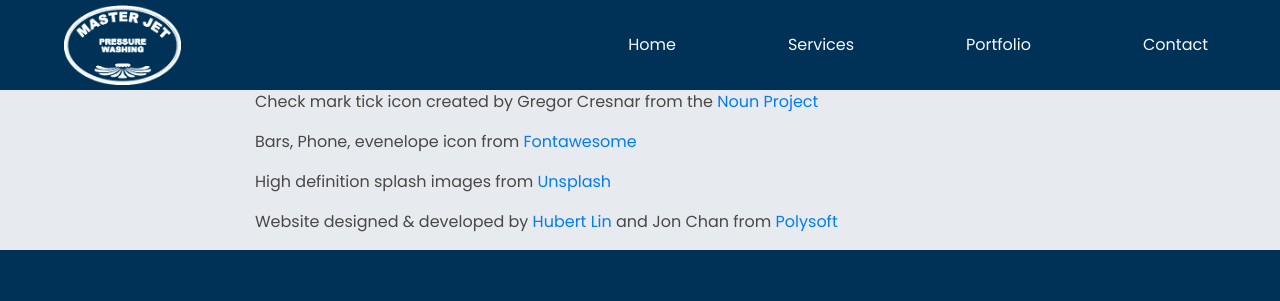
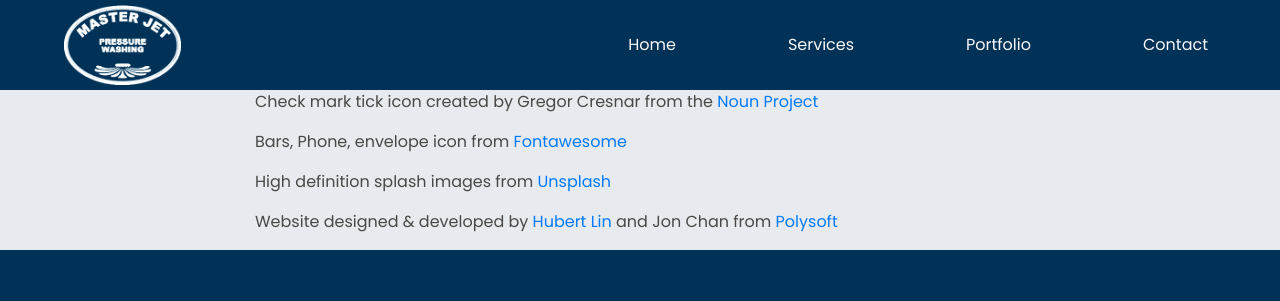
Before and after one commit to linhub15/masterjet.ca, a Jekyll site: the page built from citation.html, in a window 1280 px wide. Shown: the top 301 px of the page. Built offline with Jekyll 4.4.1, drawn with Linux system fonts in a browser that asks for light colours; nearby versions of some CDN libraries.

Commit message:
Fix typo

```diff
--- a/citation.html
+++ b/citation.html
@@ -3,7 +3,7 @@
 ---
 <div class="container">
     <p>Check mark tick icon created by Gregor Cresnar from the <a href="https://thenounproject.com/">Noun Project</a></p>
-    <p>Bars, Phone, evenelope icon from <a href="fontawesome.com">Fontawesome</a></p>
+    <p>Bars, Phone, envelope icon from <a href="fontawesome.com">Fontawesome</a></p>
     <p>High definition splash images from <a href="https://unsplash.com/">Unsplash</a></p>
     <p>Website designed & developed by <a href="https://hubertlin.me">Hubert Lin</a> and Jon Chan from <a href="https://polysoft.ca">Polysoft</a></p>
 </div>
```
